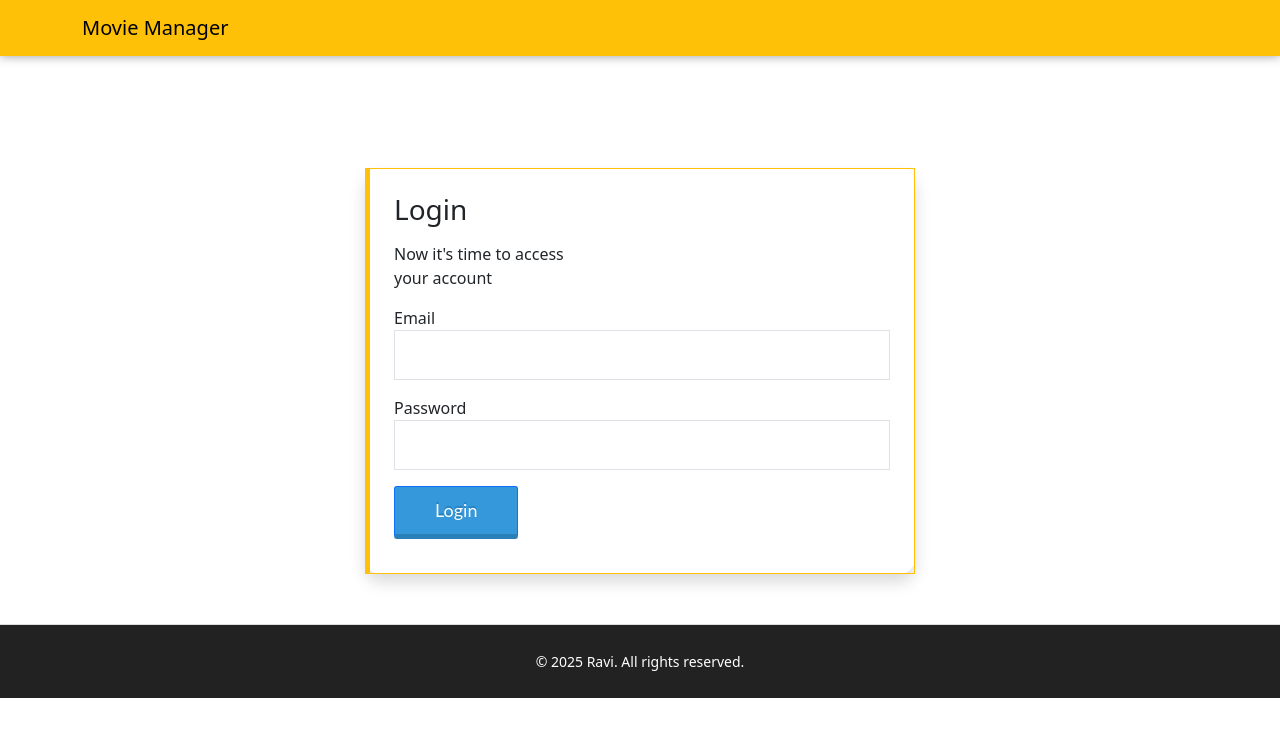
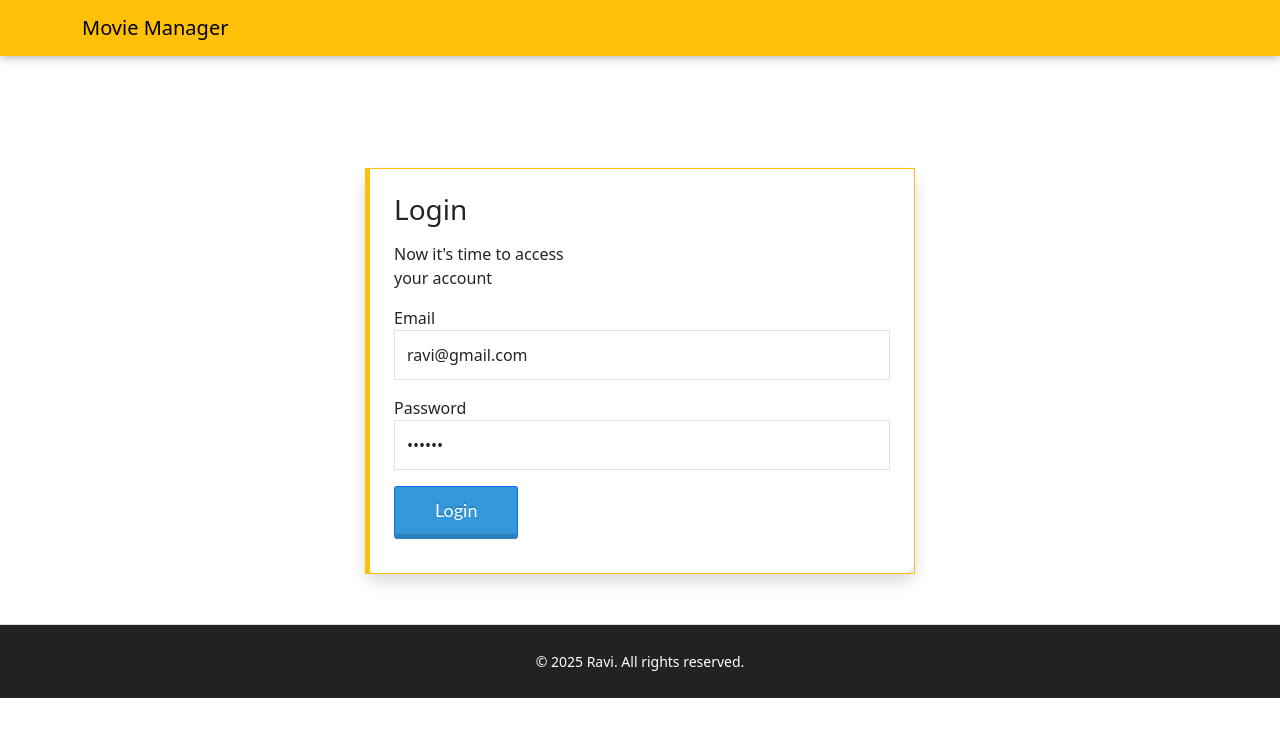
Before and after one commit to ravi7284007/movie-manager, a React (Create React App) app: page / in a window 1280 px wide. Shown: the top 736 px of the page. Built offline with nearby package versions, Linux system fonts and the light colour scheme.

Commit message:
making login static

```diff
--- a/src/containers/Login.js
+++ b/src/containers/Login.js
@@ -30,12 +30,12 @@ const Login = () => {
         <div className="mb-3">
           <label>Email</label>
           <input type="email" className="form-control"
-            value={email} onChange={e => setEmail(e.target.value)} required />
+            value={'ravi@gmail.com'} onChange={e => setEmail(e.target.value)} required />
         </div>
         <div className="mb-3">
           <label>Password</label>
           <input type="password" className="form-control"
-            value={password} onChange={e => setPassword(e.target.value)} required />
+            value={123456} onChange={e => setPassword(e.target.value)} required />
         </div>
         <button className="btn btn-primary" type="submit" disabled={auth.loading}>
           {auth.loading ? 'Logging in...' : 'Login'}
```
